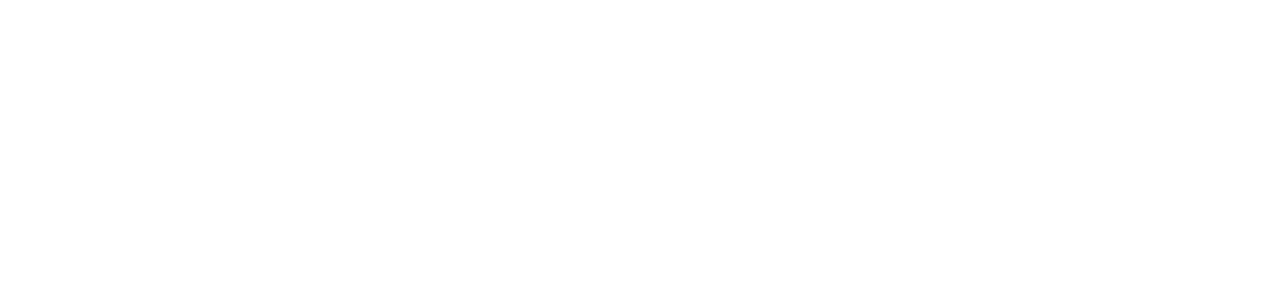
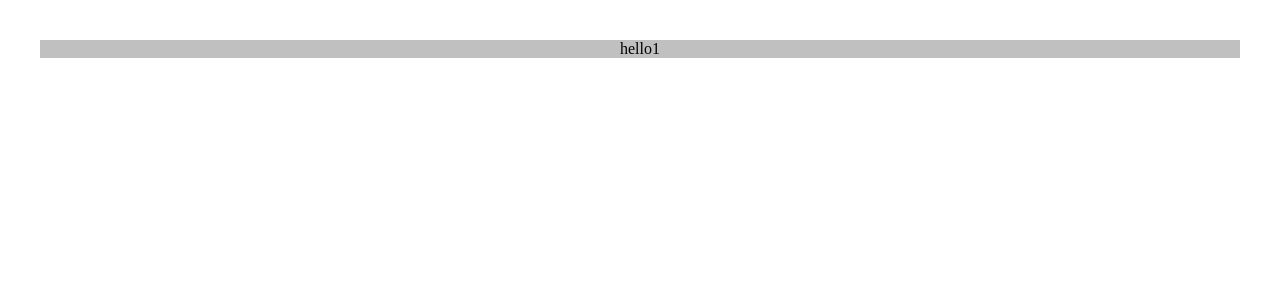
Before and after one commit to Maietskyi/react-okten-sept-2024, a React (Vite) app: page / in a window 1280 px wide. Shown: the top 300 px of the page. Built offline with nearby package versions, Linux system fonts and the light colour scheme.

Commit message:
Add react lesson 1 / structur & components & style

```diff
--- a/src/App.tsx
+++ b/src/App.tsx
@@ -1,8 +1,13 @@
 import './App.css'
+import MyComponent from "./components/MyComponent.tsx";
 
 function App() {
   return (
-    <></>
+    <>
+      <MyComponent text={'hello1'}/>
+    {/*це те саме*/}
+    {/*    {MyComponent({text:'hello2'})}*/}
+    </>
   )
 }
 
--- /dev/null
+++ b/src/components/MyComponent.module.css
@@ -0,0 +1,3 @@
+.target {
+    background-color: silver;
+}
--- /dev/null
+++ b/src/components/MyComponent.tsx
@@ -0,0 +1,16 @@
+import {FC} from "react";
+import styles from './MyComponent.module.css'
+
+type MyComponentPropType = { text: string }
+
+// це те саме
+// function MyComponent({text}: MyComponentPropType) {
+// це те саме
+// const MyComponent = ({text}: MyComponentPropType) => {
+const MyComponent: FC<MyComponentPropType> = ({text}) => {
+    return <div className={styles.target}>
+        {text}
+    </div>
+}
+
+export default MyComponent;
```
